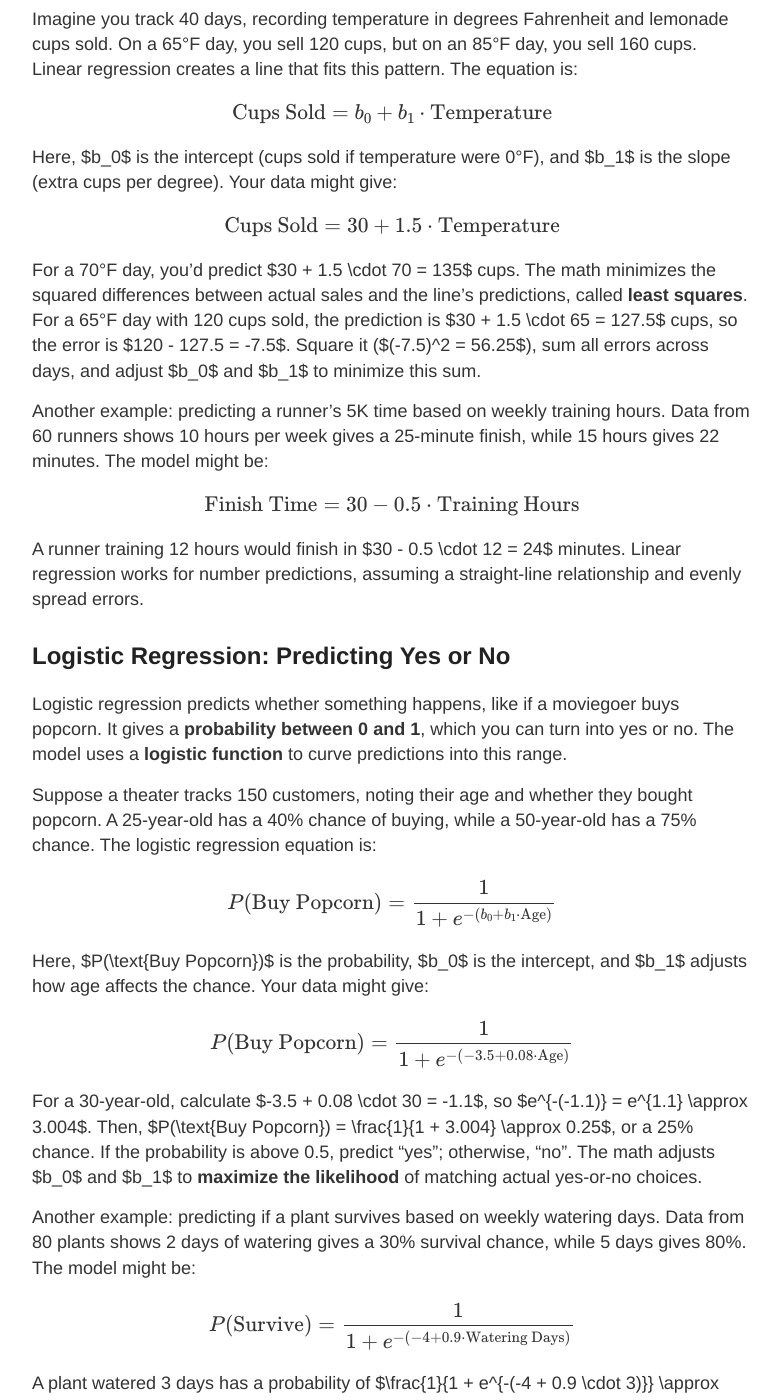
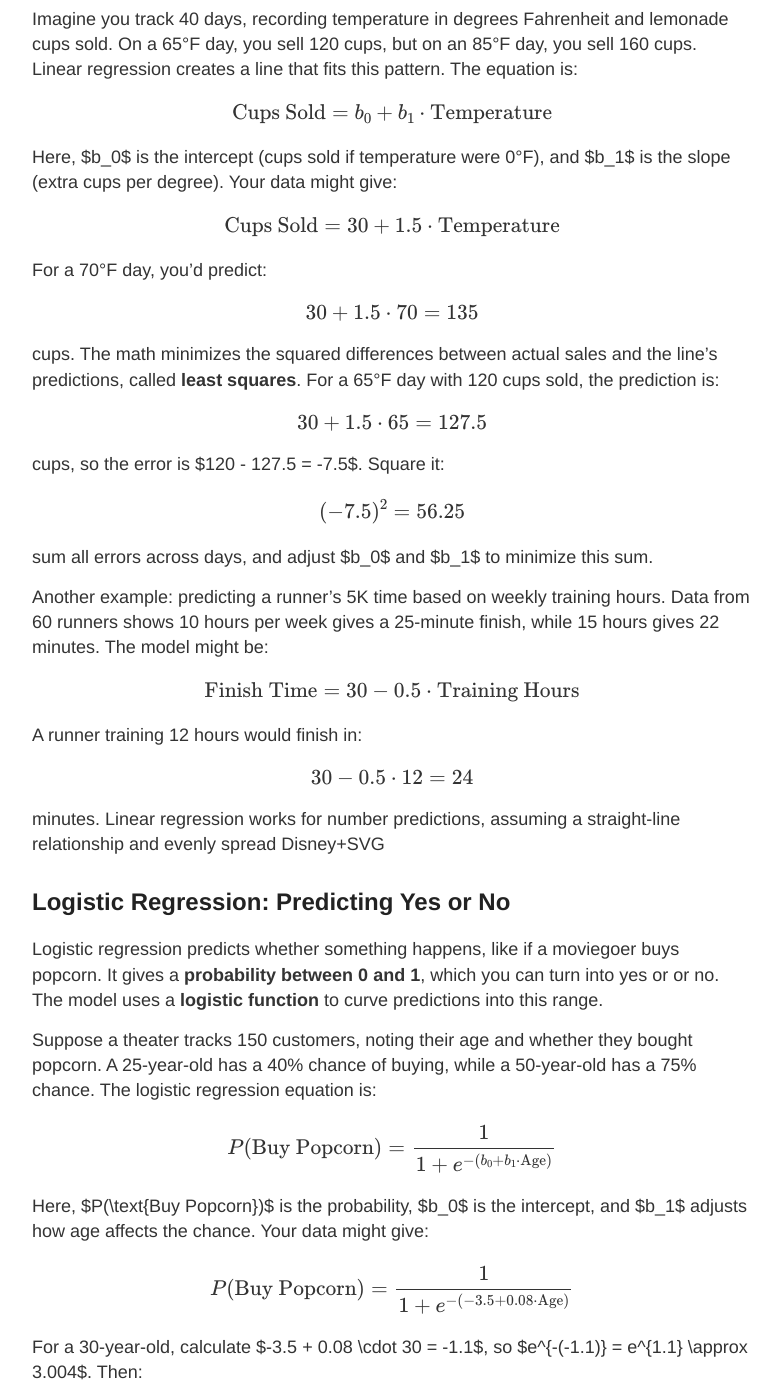
Before and after one commit to obtbe/obtbe.github.io, a Jekyll site: the page built from _posts/2022-12-15-linear-regression-logistic-regression.md, in a window 1280 px wide and 1400 px high, scrolled down 542 px. Shown: the whole window, without its empty margins (248-1028 px from the left). Built offline with Jekyll 4.4.1, drawn with Linux system fonts in a browser that asks for light colours; some of the changed text lies outside the part shown.

Commit message:
fixin lin vs log reg

```diff
--- a/_posts/2022-12-15-linear-regression-logistic-regression.md
+++ b/_posts/2022-12-15-linear-regression-logistic-regression.md
@@ -19,17 +19,33 @@ Here, $b_0$ is the intercept (cups sold if temperature were 0°F), and $b_1$ is
 
 $$ \text{Cups Sold} = 30 + 1.5 \cdot \text{Temperature} $$
 
-For a 70°F day, you'd predict $30 + 1.5 \cdot 70 = 135$ cups. The math minimizes the squared differences between actual sales and the line's predictions, called **least squares**. For a 65°F day with 120 cups sold, the prediction is $30 + 1.5 \cdot 65 = 127.5$ cups, so the error is $120 - 127.5 = -7.5$. Square it ($(-7.5)^2 = 56.25$), sum all errors across days, and adjust $b_0$ and $b_1$ to minimize this sum.
+For a 70°F day, you’d predict:
 
-Another example: predicting a runner's 5K time based on weekly training hours. Data from 60 runners shows 10 hours per week gives a 25-minute finish, while 15 hours gives 22 minutes. The model might be:
+$$ 30 + 1.5 \cdot 70 = 135 $$
+
+cups. The math minimizes the squared differences between actual sales and the line’s predictions, called **least squares**. For a 65°F day with 120 cups sold, the prediction is:
+
+$$ 30 + 1.5 \cdot 65 = 127.5 $$
+
+cups, so the error is $120 - 127.5 = -7.5$. Square it:
+
+$$ (-7.5)^2 = 56.25 $$
+
+sum all errors across days, and adjust $b_0$ and $b_1$ to minimize this sum.
+
+Another example: predicting a runner’s 5K time based on weekly training hours. Data from 60 runners shows 10 hours per week gives a 25-minute finish, while 15 hours gives 22 minutes. The model might be:
 
 $$ \text{Finish Time} = 30 - 0.5 \cdot \text{Training Hours} $$
 
-A runner training 12 hours would finish in $30 - 0.5 \cdot 12 = 24$ minutes. Linear regression works for number predictions, assuming a straight-line relationship and evenly spread errors.
+A runner training 12 hours would finish in:
+
+$$ 30 - 0.5 \cdot 12 = 24 $$
+
+minutes. Linear regression works for number predictions, assuming a straight-line relationship and evenly spread Disney+SVG
 
 ## Logistic Regression: Predicting Yes or No
 
-Logistic regression predicts whether something happens, like if a moviegoer buys popcorn. It gives a **probability between 0 and 1**, which you can turn into yes or no. The model uses a **logistic function** to curve predictions into this range.
+Logistic regression predicts whether something happens, like if a moviegoer buys popcorn. It gives a **probability between 0 and 1**, which you can turn into yes or or no. The model uses a **logistic function** to curve predictions into this range.
 
 Suppose a theater tracks 150 customers, noting their age and whether they bought popcorn. A 25-year-old has a 40% chance of buying, while a 50-year-old has a 75% chance. The logistic regression equation is:
 
@@ -39,17 +55,25 @@ Here, $P(\text{Buy Popcorn})$ is the probability, $b_0$ is the intercept, and $b
 
 $$ P(\text{Buy Popcorn}) = \frac{1}{1 + e^{-(-3.5 + 0.08 \cdot \text{Age})}} $$
 
-For a 30-year-old, calculate $-3.5 + 0.08 \cdot 30 = -1.1$, so $e^{-(-1.1)} = e^{1.1} \approx 3.004$. Then, $P(\text{Buy Popcorn}) = \frac{1}{1 + 3.004} \approx 0.25$, or a 25% chance. If the probability is above 0.5, predict "yes"; otherwise, "no". The math adjusts $b_0$ and $b_1$ to **maximize the likelihood** of matching actual yes-or-no choices.
+For a 30-year-old, calculate $-3.5 + 0.08 \cdot 30 = -1.1$, so $e^{-(-1.1)} = e^{1.1} \approx 3.004$. Then:
+
+$$ P(\text{Buy Popcorn}) = \frac{1}{1 + 3.004} \approx 0.25 $$
+
+or a 25% chance. If the probability is above 0.5, predict “yes”; otherwise, “no”. The math adjusts $b_0$ and $b_1$ to **maximize the likelihood** of matching actual yes-or-no choices.
 
 Another example: predicting if a plant survives based on weekly watering days. Data from 80 plants shows 2 days of watering gives a 30% survival chance, while 5 days gives 80%. The model might be:
 
 $$ P(\text{Survive}) = \frac{1}{1 + e^{-(-4 + 0.9 \cdot \text{Watering Days})}} $$
 
-A plant watered 3 days has a probability of $\frac{1}{1 + e^{-(-4 + 0.9 \cdot 3)}} \approx 0.43$, or 43%, so predict "no". Logistic regression fits yes-or-no outcomes like these.
+A plant watered 3 days has a probability of:
+
+$$ \frac{1}{1 + e^{-(-4 + 0.9 \cdot 3)}} \approx 0.43 $$
+
+or 43%, so predict “no”. Logistic regression fits yes-or-no outcomes like these.
 
 ## How They Differ
 
-Linear and logistic regression tackle different tasks. Here's a breakdown:
+Linear and logistic regression tackle different tasks. Here’s a breakdown:
 
 - **Output**: Linear regression predicts **numbers**, like lemonade sales or 5K times. Logistic regression predicts **probabilities for yes-or-no events**, like buying popcorn or plant survival.
 - **Inputs**: Both use numbers or categories (e.g., temperature or weekday/weekend), but logistic regression often prefers simpler inputs for clear probability curves.
@@ -59,18 +83,22 @@ $$ \text{Error} = \sum (\text{Actual} - \text{Predicted})^2 $$
 
 Logistic regression assumes a **curved relationship** and maximizes the likelihood of correct yes-or-no predictions.
 
-- **Coefficients**: In linear regression, $b_1$ shows the output change per input unit (e.g., 1.5 cups per degree). In logistic regression, $b_1$ shifts the probability curve, affecting the odds of "yes".
+- **Coefficients**: In linear regression, $b_1$ shows the output change per input unit (e.g., 1.5 cups per degree). In logistic regression, $b_1$ shifts the probability curve, affecting the odds of “yes”.
 
 ## When to Use Each
 
-Use **linear regression** for number predictions. For example, a bakery might predict muffin sales based on the day's foot traffic. Data from 50 days shows 200 visitors yield 80 muffins sold, while 300 visitors yield 110. The model could be:
+Use **linear regression** for number predictions. For example, a bakery might predict muffin sales based on the day’s foot traffic. Data from 50 days shows 200 visitors yield 80 muffins sold, while 300 visitors yield 110. The model could be:
 
 $$ \text{Muffins Sold} = 20 + 0.3 \cdot \text{Visitors} $$
 
-For 250 visitors, predict $20 + 0.3 \cdot 250 = 95$ muffins. Or use it to estimate a house's energy bill based on its size, like a 1,500-square-foot house costing $120 monthly.
+For 250 visitors, predict:
+
+$$ 20 + 0.3 \cdot 250 = 95 $$
+
+muffins. Or use it to estimate a house’s energy bill based on its size, like a 1,500-square-foot house costing $120 monthly.
 
 Use **logistic regression** for yes-or-no predictions. A pet store might predict if a customer adopts a puppy based on visit time. Data from 100 visits shows 10-minute visits have a 20% adoption chance, while 30-minute visits have a 60% chance. Or a teacher might predict if a student submits homework based on attendance, with 90% attendance giving an 85% chance.
 
-Can you use them interchangeably? Not really. Linear regression on yes-or-no data might predict nonsense, like a 1.4 probability. Logistic regression on numbers doesn't fit since it's built for binary outcomes. **Match the model to your question**: numbers for linear, yes-or-no for logistic.
+Can you use them interchangeably? Not really. Linear regression on yes-or-no data might predict nonsense, like a 1.4 probability. Logistic regression on numbers doesn’t fit since it’s built for binary outcomes. **Match the model to your question**: numbers for linear, yes-or-no for logistic.
 
-Both models are powerful for data analysis. Linear regression handles number predictions, and logistic regression solves yes-or-no problems. Pick the right one for your data's question, and you'll get clear, useful answers. 💡
+Both models are powerful for data analysis. Linear regression handles number predictions, and logistic regression solves yes-or-no problems. Pick the right one for your data’s question, and you’ll get clear, useful answers. 💡
```
